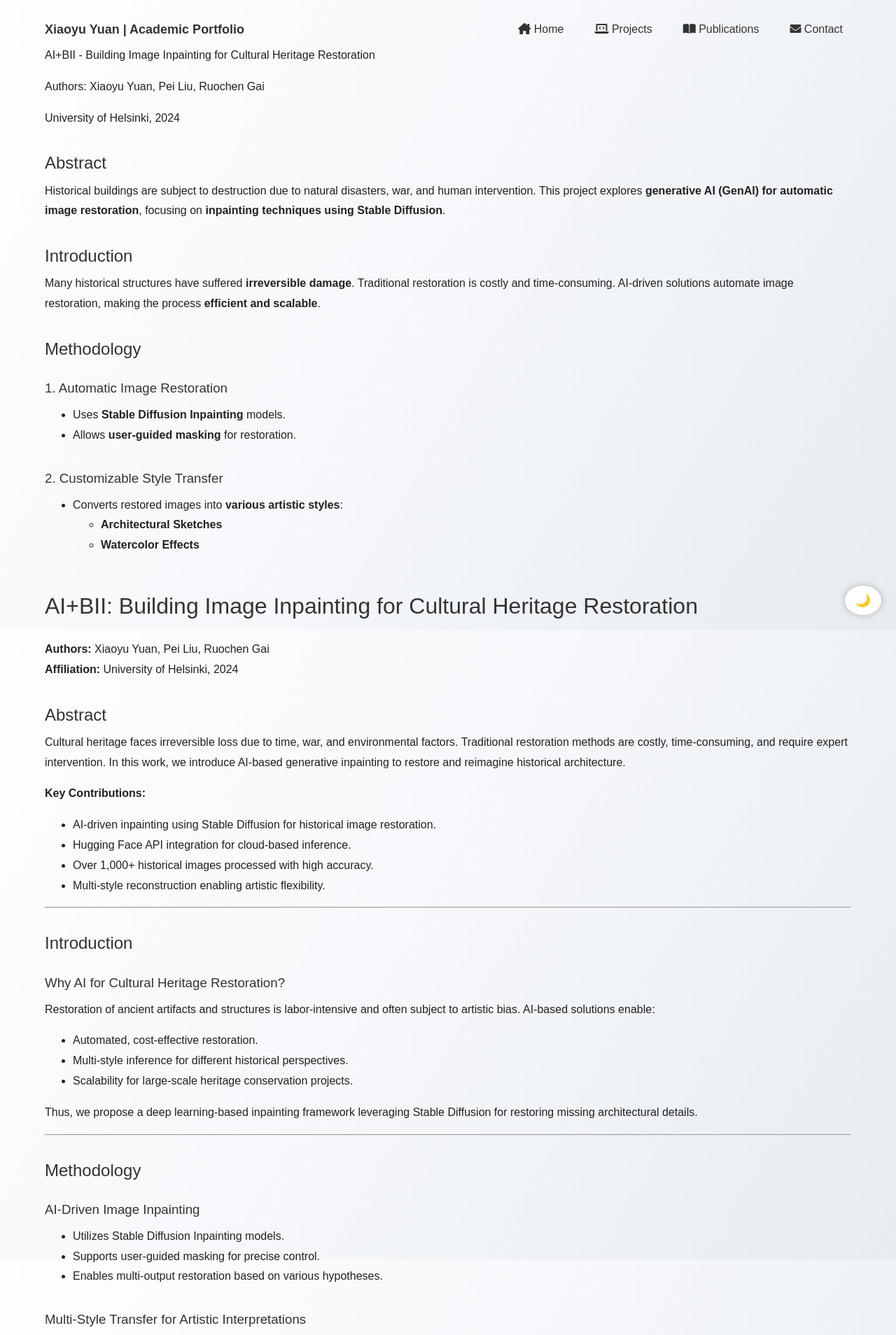
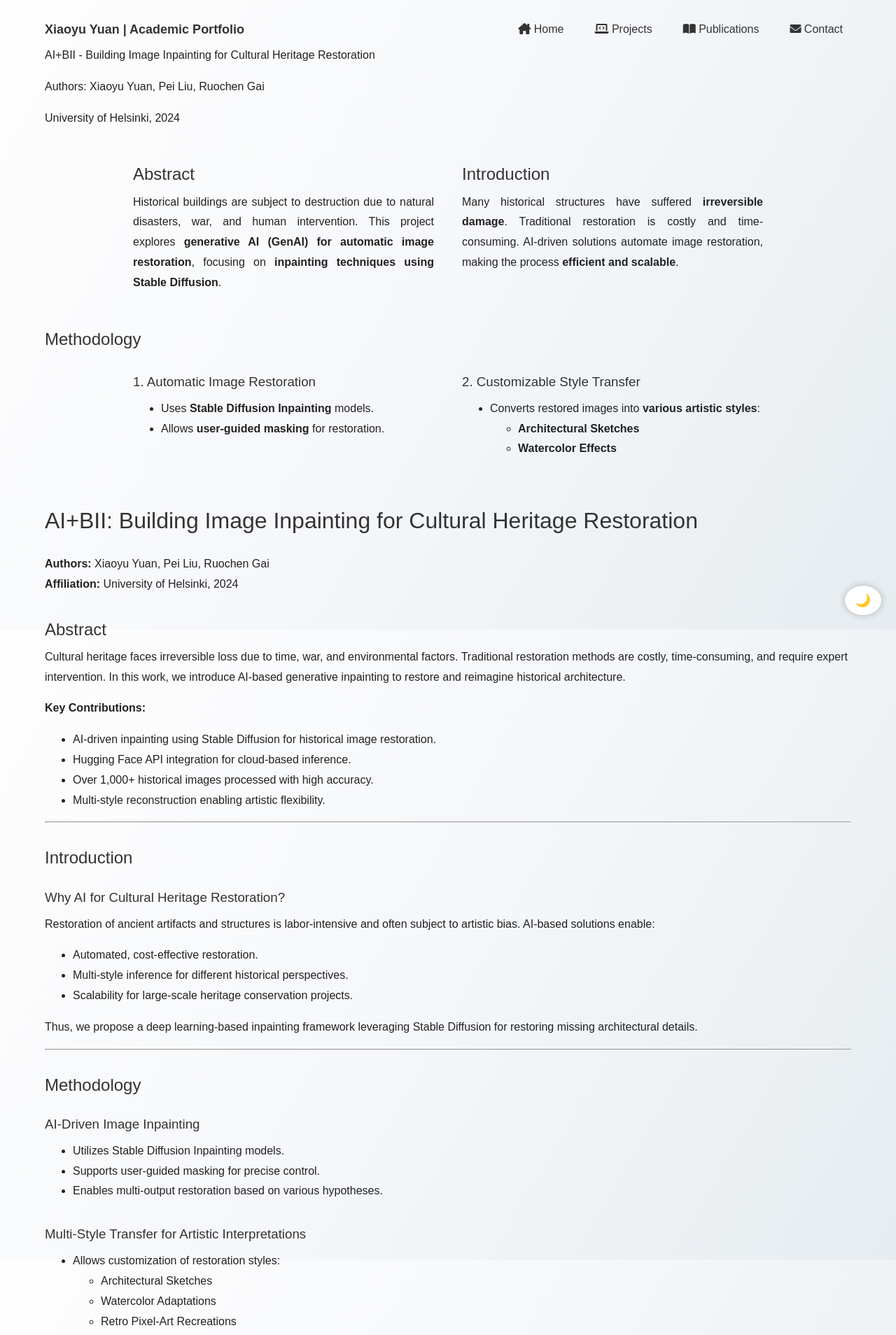
Before and after one commit to XiaoyuYuan19/portfolio, a Jekyll site: the page built from _projects/ai-bii.md, in a window 1280 px wide. Shown: the top 1908 px of the page at 70% size. Built offline with Jekyll 4.4.1, drawn with Linux system fonts in a browser that asks for light colours.

Commit message:
Update style.css

```diff
--- a/assets/css/style.css
+++ b/assets/css/style.css
@@ -245,3 +245,42 @@
     background: #ddd;
     font-weight: bold;
 }
+
+/* 只让项目页面的标题居中 */
+.project-page .title {
+    text-align: center;
+    font-weight: bold;
+    font-size: 28px;
+    margin-bottom: 10px;
+}
+
+/* 只让项目页面的作者和单位居中 */
+.project-page .authors {
+    text-align: center;
+    font-style: italic;
+    font-size: 16px;
+    color: #555;
+    margin-bottom: 20px;
+}
+
+
+/* 让正文部分对齐，防止 Markdown 解析错乱 */
+.content {
+    max-width: 900px;
+    margin: 0 auto;
+    text-align: justify;
+    line-height: 1.8;
+}
+
+/* 让双栏的间距更均匀 */
+.two-column {
+    display: flex;
+    justify-content: space-between;
+    gap: 40px;
+}
+
+.column {
+    flex: 1;
+    max-width: 48%;
+    text-align: justify;
+}
```
